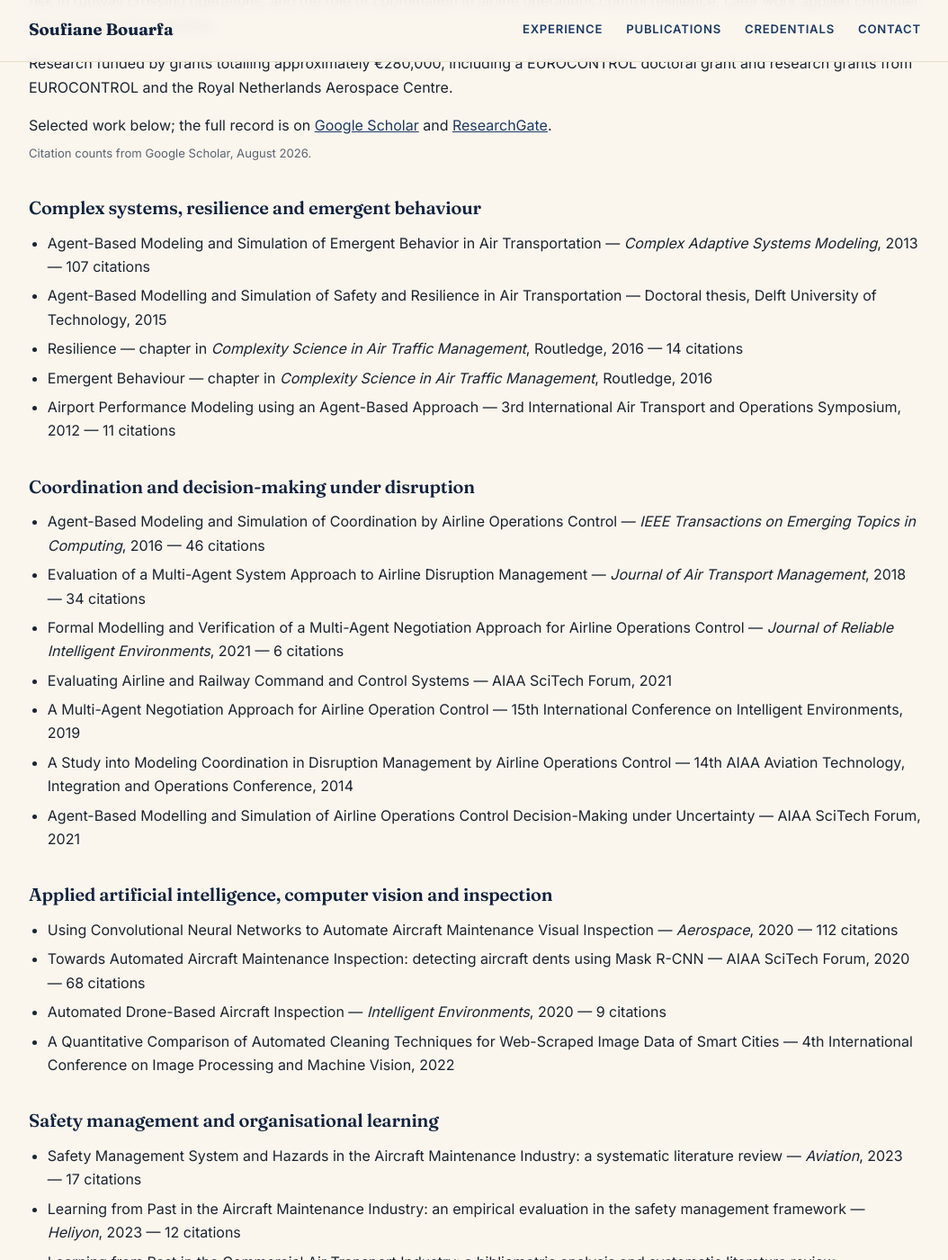
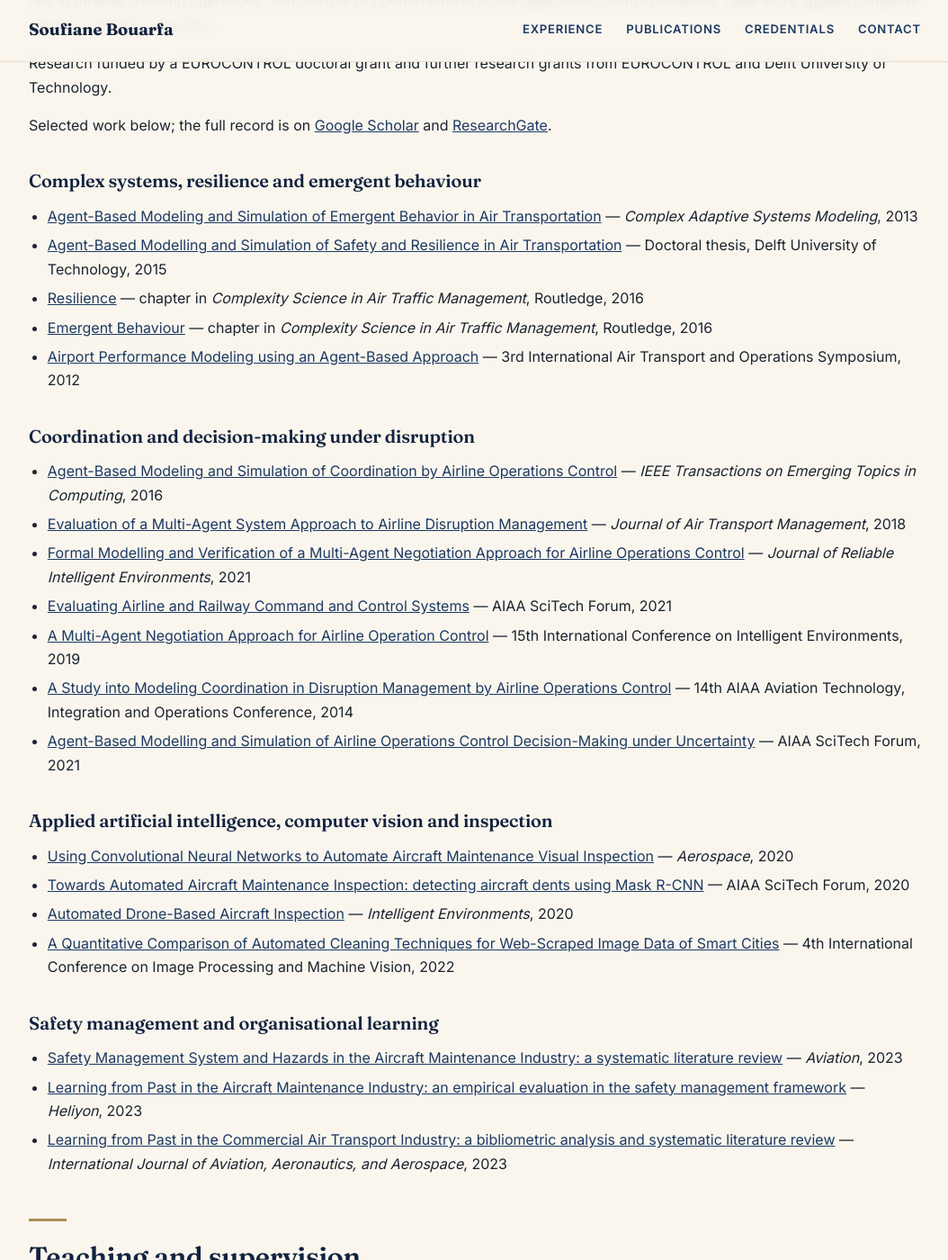
Before and after one commit to sbouarfa/soufianebouarfa.github.io, a Jekyll site: the page built from index.md, in a window 1280 px wide and 1400 px high, scrolled down 1752 px. Shown: the whole window at 90% size, without its empty margins (112-1166 px from the left). Built offline with Jekyll 4.4.1, drawn with Linux system fonts in a browser that asks for light colours; some of the changed text lies outside the part shown.

Commit message:
Correct profile content per author review
- Fix research funders: EUROCONTROL and Delft University of
  Technology (not NLR, which provided facilities access only, no
  funding); drop the funding amount.
- Replace citation counts in Research and publications with a link
  to each publication (DOI where available, publisher page
  otherwise); drop the Google Scholar citation-count note.
- Fix teaching supervision line: supervised aviation students, not
  research.
- Broaden the external examiner entry to reflect repeated TU Delft
  PhD/postdoc examining, not a single Institut Agronomique instance;
  drop the examined-project detail.
- Drop 'Institute of Applied Technology' from Abu Dhabi Polytechnic
  in both Selected experience and Teaching, for consistency.
- Fix AIAA committee membership to 2020-2023.
- Fix language proficiency levels: English/Dutch full professional,
  French professional working.
- Remove the Beyond work section for now.

Co-Authored-By: Claude Sonnet 5 <noreply@anthropic.com>

```diff
--- a/index.md
+++ b/index.md
@@ -53,48 +53,46 @@ redirect_from:
 
 My research examined how complex sociotechnical systems behave under uncertainty — how people and technology coordinate, how failures propagate, and how resilience is produced rather than assumed. The central concern was emergent behaviour: outcomes that arise from interactions between parts of a system rather than from any single component, and which can be beneficial as much as harmful. My doctoral work applied agent-based modelling and simulation to two cases — emergent safety risk in runway crossing operations, and the role of coordination in airline operations control resilience. Later work applied computer vision to aircraft inspection.
 
-Research funded by grants totalling approximately €280,000, including a EUROCONTROL doctoral grant and research grants from EUROCONTROL and the Royal Netherlands Aerospace Centre.
+Research funded by a EUROCONTROL doctoral grant and further research grants from EUROCONTROL and Delft University of Technology.
 
 Selected work below; the full record is on [Google Scholar](https://scholar.google.com/citations?user=TK9PBDMAAAAJ) and [ResearchGate](https://www.researchgate.net/profile/Soufiane-Bouarfa).
 
-<p class="note">Citation counts from Google Scholar, August 2026.</p>
-
 ### Complex systems, resilience and emergent behaviour
 
-- Agent-Based Modeling and Simulation of Emergent Behavior in Air Transportation — *Complex Adaptive Systems Modeling*, 2013 — 107 citations
-- Agent-Based Modelling and Simulation of Safety and Resilience in Air Transportation — Doctoral thesis, Delft University of Technology, 2015
-- Resilience — chapter in *Complexity Science in Air Traffic Management*, Routledge, 2016 — 14 citations
-- Emergent Behaviour — chapter in *Complexity Science in Air Traffic Management*, Routledge, 2016
-- Airport Performance Modeling using an Agent-Based Approach — 3rd International Air Transport and Operations Symposium, 2012 — 11 citations
+- [Agent-Based Modeling and Simulation of Emergent Behavior in Air Transportation](https://doi.org/10.1186/2194-3206-1-15) — *Complex Adaptive Systems Modeling*, 2013
+- [Agent-Based Modelling and Simulation of Safety and Resilience in Air Transportation](https://doi.org/10.4233/uuid:b676db6c-ed86-4b42-9940-9b90b94651f1) — Doctoral thesis, Delft University of Technology, 2015
+- [Resilience](https://doi.org/10.4324/9781315573205-5) — chapter in *Complexity Science in Air Traffic Management*, Routledge, 2016
+- [Emergent Behaviour](https://doi.org/10.4324/9781315573205-6) — chapter in *Complexity Science in Air Traffic Management*, Routledge, 2016
+- [Airport Performance Modeling using an Agent-Based Approach](https://doi.org/10.3233/978-1-61499-119-9-427) — 3rd International Air Transport and Operations Symposium, 2012
 
 ### Coordination and decision-making under disruption
 
-- Agent-Based Modeling and Simulation of Coordination by Airline Operations Control — *IEEE Transactions on Emerging Topics in Computing*, 2016 — 46 citations
-- Evaluation of a Multi-Agent System Approach to Airline Disruption Management — *Journal of Air Transport Management*, 2018 — 34 citations
-- Formal Modelling and Verification of a Multi-Agent Negotiation Approach for Airline Operations Control — *Journal of Reliable Intelligent Environments*, 2021 — 6 citations
-- Evaluating Airline and Railway Command and Control Systems — AIAA SciTech Forum, 2021
-- A Multi-Agent Negotiation Approach for Airline Operation Control — 15th International Conference on Intelligent Environments, 2019
-- A Study into Modeling Coordination in Disruption Management by Airline Operations Control — 14th AIAA Aviation Technology, Integration and Operations Conference, 2014
-- Agent-Based Modelling and Simulation of Airline Operations Control Decision-Making under Uncertainty — AIAA SciTech Forum, 2021
+- [Agent-Based Modeling and Simulation of Coordination by Airline Operations Control](https://doi.org/10.1109/TETC.2015.2439633) — *IEEE Transactions on Emerging Topics in Computing*, 2016
+- [Evaluation of a Multi-Agent System Approach to Airline Disruption Management](https://doi.org/10.1016/j.jairtraman.2018.05.009) — *Journal of Air Transport Management*, 2018
+- [Formal Modelling and Verification of a Multi-Agent Negotiation Approach for Airline Operations Control](https://doi.org/10.1007/s40860-020-00123-0) — *Journal of Reliable Intelligent Environments*, 2021
+- [Evaluating Airline and Railway Command and Control Systems](https://doi.org/10.2514/6.2021-0655) — AIAA SciTech Forum, 2021
+- [A Multi-Agent Negotiation Approach for Airline Operation Control](https://doi.org/10.3233/AISE190068) — 15th International Conference on Intelligent Environments, 2019
+- [A Study into Modeling Coordination in Disruption Management by Airline Operations Control](https://doi.org/10.2514/6.2014-3146) — 14th AIAA Aviation Technology, Integration and Operations Conference, 2014
+- [Agent-Based Modelling and Simulation of Airline Operations Control Decision-Making under Uncertainty](https://doi.org/10.2514/6.2021-0654) — AIAA SciTech Forum, 2021
 
 ### Applied artificial intelligence, computer vision and inspection
 
-- Using Convolutional Neural Networks to Automate Aircraft Maintenance Visual Inspection — *Aerospace*, 2020 — 112 citations
-- Towards Automated Aircraft Maintenance Inspection: detecting aircraft dents using Mask R-CNN — AIAA SciTech Forum, 2020 — 68 citations
-- Automated Drone-Based Aircraft Inspection — *Intelligent Environments*, 2020 — 9 citations
-- A Quantitative Comparison of Automated Cleaning Techniques for Web-Scraped Image Data of Smart Cities — 4th International Conference on Image Processing and Machine Vision, 2022
+- [Using Convolutional Neural Networks to Automate Aircraft Maintenance Visual Inspection](https://doi.org/10.3390/aerospace7120171) — *Aerospace*, 2020
+- [Towards Automated Aircraft Maintenance Inspection: detecting aircraft dents using Mask R-CNN](https://doi.org/10.2514/6.2020-0389) — AIAA SciTech Forum, 2020
+- [Automated Drone-Based Aircraft Inspection](https://doi.org/10.3233/AISE200026) — *Intelligent Environments*, 2020
+- [A Quantitative Comparison of Automated Cleaning Techniques for Web-Scraped Image Data of Smart Cities](https://doi.org/10.1145/3529446.3529457) — 4th International Conference on Image Processing and Machine Vision, 2022
 
 ### Safety management and organisational learning
 
-- Safety Management System and Hazards in the Aircraft Maintenance Industry: a systematic literature review — *Aviation*, 2023 — 17 citations
-- Learning from Past in the Aircraft Maintenance Industry: an empirical evaluation in the safety management framework — *Heliyon*, 2023 — 12 citations
-- Learning from Past in the Commercial Air Transport Industry: a bibliometric analysis and systematic literature review — *International Journal of Aviation, Aeronautics, and Aerospace*, 2023 — 4 citations
+- [Safety Management System and Hazards in the Aircraft Maintenance Industry: a systematic literature review](https://doi.org/10.3846/aviation.2023.19851) — *Aviation*, 2023
+- [Learning from Past in the Aircraft Maintenance Industry: an empirical evaluation in the safety management framework](https://doi.org/10.1016/j.heliyon.2023.e21620) — *Heliyon*, 2023
+- [Learning from Past in the Commercial Air Transport Industry: a bibliometric analysis and systematic literature review](https://commons.erau.edu/ijaaa/vol10/iss3/11/) — *International Journal of Aviation, Aeronautics, and Aerospace*, 2023
 
 ## Teaching and supervision
 {: #teaching}
 
-**Abu Dhabi Polytechnic, Institute of Applied Technology** — 2019–2021
-: Taught EASA Part 66 aircraft maintenance licence courses (B1 and B2) across three academic years, holding a teaching certificate issued in 2019. Department research coordinator and student advisor. Supervised undergraduate and graduate research in data and artificial intelligence.
+**Abu Dhabi Polytechnic** — 2019–2021
+: Taught EASA Part 66 aircraft maintenance licence courses (B1 and B2) across three academic years, holding a teaching certificate issued in 2019. Department research coordinator and student advisor. Supervised undergraduate and graduate aviation students in data and artificial intelligence.
 
 **Delft University of Technology** — 2011–2018
 : Lectured on two courses in the Aerospace Engineering faculty: *Agent-Based Safety Risk Analysis* (AE4-888, MSc) and *Experimental Research and Data Analysis* (AE2-222, BSc), each across three academic years. Supervised MSc graduation projects, and the Design Synthesis Exercise practical project from 2011 to 2017.
@@ -102,8 +100,7 @@ Selected work below; the full record is on [Google Scholar](https://scholar.goog
 **Accenture** — 2021–2023
 : Supervised graduation projects in artificial intelligence and natural language processing.
 
-**External examiner** — Institut Agronomique et Vétérinaire Hassan II, Morocco, 2021
-: Examiner on an engineering graduation jury for a project on automating aircraft visual inspection using deep learning.
+**External examiner** — Delft University of Technology (multiple occasions during PhD and postdoctoral studies, 2011–2018) and Institut Agronomique et Vétérinaire Hassan II, Morocco (2021).
 
 ## <i class="fas fa-certificate about-icon"></i> Credentials
 {: #credentials}
@@ -138,7 +135,7 @@ Selected work below; the full record is on [Google Scholar](https://scholar.goog
 ## Honours and professional roles
 {: #honours}
 
-- Member, Information & Command & Control Technical Committee, American Institute of Aeronautics and Astronautics, 2020–2021
+- Member, Information & Command & Control Technical Committee, American Institute of Aeronautics and Astronautics, 2020–2023
 - Reviewer for international journals including the *Journal of Air Transport Management*, *Aerospace*, *IEEE Transactions on Engineering Management*, *Sustainability* and *Complex Adaptive Systems Modeling*
 - Session chair, 2nd International Conference on Interdisciplinary Science for Innovative Air Traffic Management, 2013
 - Winner, Global Investment in Aviation Summit competition, Dubai, 2020, for work on automating aircraft visual inspection
@@ -149,12 +146,7 @@ Selected work below; the full record is on [Google Scholar](https://scholar.goog
 ## Languages
 {: #languages}
 
-Arabic (native), English and French (full professional), Dutch (professional working).
-
-## <i class="fas fa-user about-icon"></i> Beyond work
-{: #beyond-work}
-
-Outside work I run half marathons and paddleboard.
+Arabic (native), English and Dutch (full professional), French (professional working).
 
 ## Contact
 {: #contact}
```
Also changed, not shown: other parts of index.md (+1 -1 lines).
